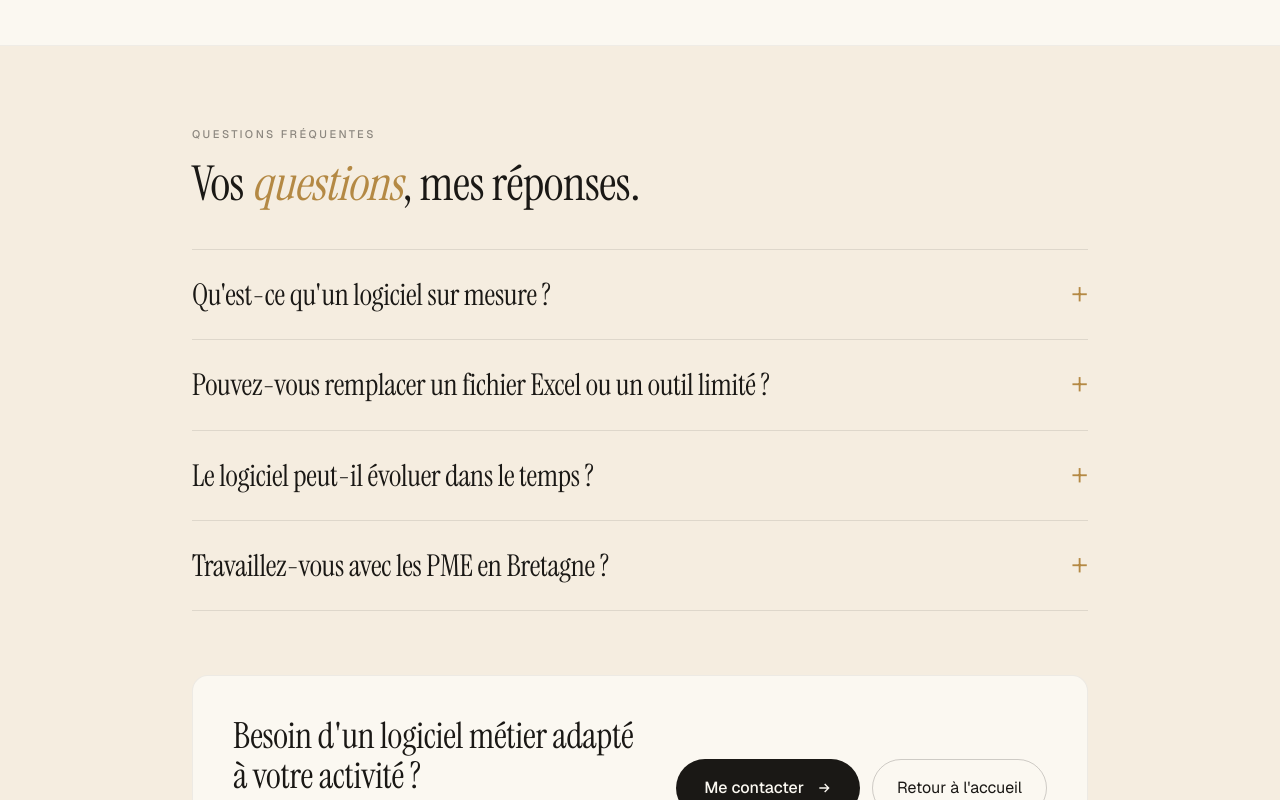
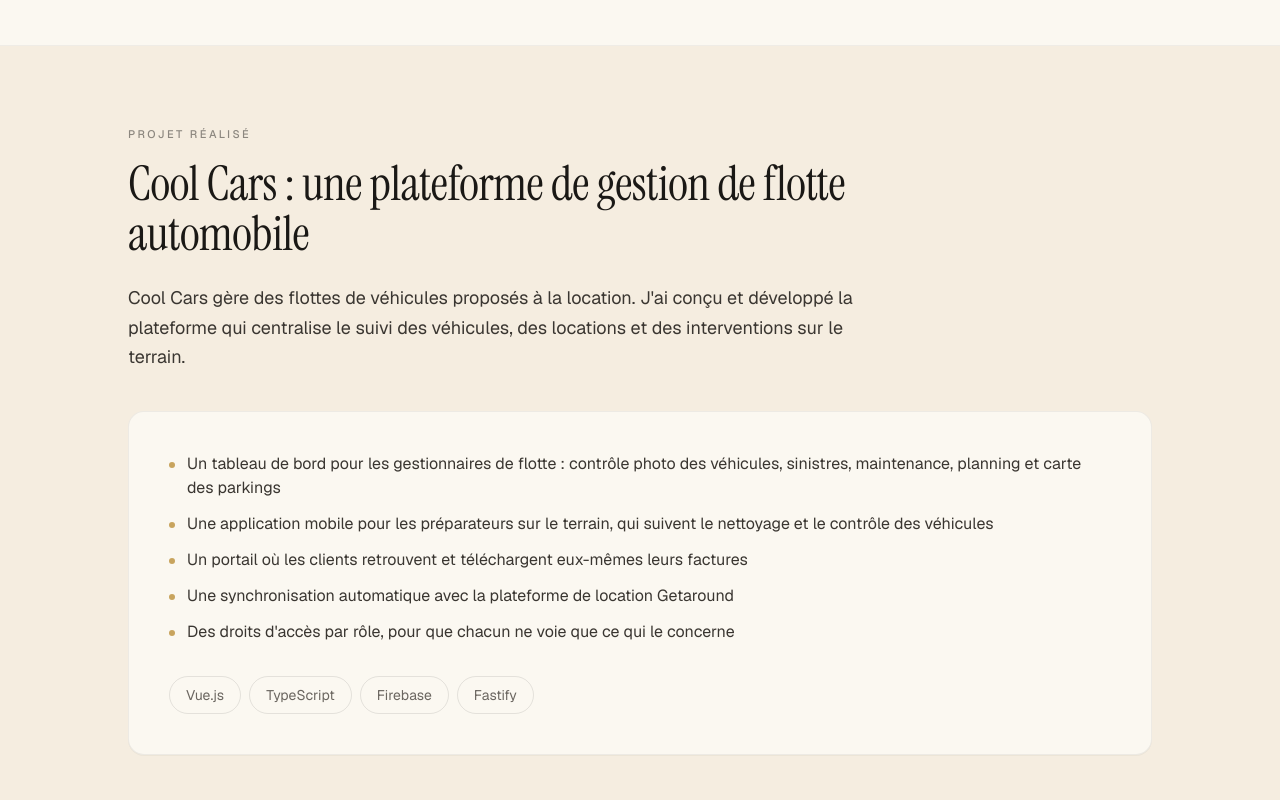
Before and after one commit to antoine-souesme/website, a Next.js app: page /developpement-logiciel-sur-mesure-bretagne in a window 1280 px wide. Shown: the part 1080-1880 px from the top of the page. Built offline with nearby package versions, Linux system fonts and the light colour scheme; no server answers.

Commit message:
feature: Titre et projet Cool Cars sur la page développement sur mesure
Co-Authored-By: Claude Opus 5.5 (1M context) <noreply@anthropic.com>

```diff
--- a/app/components/SeoServicePage.tsx
+++ b/app/components/SeoServicePage.tsx
@@ -3,6 +3,14 @@ import Link from "next/link";
 type FaqItem = {
   question: string;
   answer: string;
+};
+
+type CaseStudy = {
+  eyebrow: string;
+  title: string;
+  context: string;
+  deliverables: string[];
+  stack: string[];
 };
 
 type SeoServicePageProps = {
@@ -15,6 +23,7 @@ type SeoServicePageProps = {
   localValuePoints: string[];
   faqItems: FaqItem[];
   ctaLabel: string;
+  caseStudy?: CaseStudy;
 };
 
 const SeoServicePage = ({
@@ -27,6 +36,7 @@ const SeoServicePage = ({
   localValuePoints,
   faqItems,
   ctaLabel,
+  caseStudy,
 }: SeoServicePageProps) => {
   return (
     <main className="bg-sand-100 text-ink-900">
@@ -93,7 +103,43 @@ const SeoServicePage = ({
         </div>
       </section>
 
-      <section className="py-20 px-6 bg-sand-100">
+      {caseStudy && (
+        <section className="py-20 px-6 bg-sand-100">
+          <div className="max-w-5xl mx-auto">
+            <p className="eyebrow mb-4">{caseStudy.eyebrow}</p>
+            <h2 className="font-display text-4xl md:text-5xl serif-h2 mb-6 max-w-4xl">
+              {caseStudy.title}
+            </h2>
+            <p className="text-lg text-ink-700 leading-relaxed max-w-3xl mb-10">
+              {caseStudy.context}
+            </p>
+            <div className="paper rounded-2xl p-10">
+              <ul className="space-y-3 text-ink-700">
+                {caseStudy.deliverables.map((item) => (
+                  <li key={item} className="flex items-start gap-3">
+                    <span className="w-1.5 h-1.5 rounded-full bg-sand-400 mt-2.5 shrink-0" />
+                    <span>{item}</span>
+                  </li>
+                ))}
+              </ul>
+              <div className="mt-8 flex flex-wrap gap-2">
+                {caseStudy.stack.map((tech) => (
+                  <span
+                    key={tech}
+                    className="px-4 py-2 rounded-full border border-ink-900/10 text-sm text-ink-500"
+                  >
+                    {tech}
+                  </span>
+                ))}
+              </div>
+            </div>
+          </div>
+        </section>
+      )}
+
+      <section
+        className={`py-20 px-6 ${caseStudy ? "bg-sand-50 border-t border-ink-900/5" : "bg-sand-100"}`}
+      >
         <div className="max-w-4xl mx-auto">
           <div className="mb-10">
             <p className="eyebrow mb-4">Questions fréquentes</p>
--- a/app/developpement-logiciel-sur-mesure-bretagne/page.tsx
+++ b/app/developpement-logiciel-sur-mesure-bretagne/page.tsx
@@ -37,11 +37,12 @@ const faqItems = [
 ];
 
 export const metadata: Metadata = buildPageMetadata({
-  title: "Développement de logiciel sur mesure en Bretagne",
+  title: "Développement sur mesure en Bretagne : logiciel métier",
   description:
-    "Développement de logiciel sur mesure en Bretagne et Centre Bretagne. Applications métier robustes, évolutives et adaptées à vos processus.",
+    "Développement sur mesure en Bretagne et Centre Bretagne : logiciels et applications métier robustes, évolutives et adaptées à vos processus.",
   path,
   keywords: [
+    "développement sur mesure bretagne",
     "logiciel sur mesure bretagne",
     "développement logiciel centre bretagne",
     "application métier sur mesure",
@@ -67,7 +68,7 @@ export default function DeveloppementLogicielSurMesurePage() {
       <Navbar />
       <SeoServicePage
         eyebrow="Logiciel métier"
-        h1="Développement de logiciel sur mesure en Bretagne"
+        h1="Développement sur mesure en Bretagne : votre logiciel métier"
         intro="Je développe des logiciels métier qui simplifient vos opérations quotidiennes et rendent vos données plus exploitables pour piloter l'activité."
         primaryKeyword="logiciel sur mesure bretagne"
         secondaryKeywords={[
@@ -88,6 +89,20 @@ export default function DeveloppementLogicielSurMesurePage() {
           "Livraison incrémentale pour obtenir de la valeur vite",
           "Support fiable après la mise en service",
         ]}
+        caseStudy={{
+          eyebrow: "Projet réalisé",
+          title: "Cool Cars : une plateforme de gestion de flotte automobile",
+          context:
+            "Cool Cars gère des flottes de véhicules proposés à la location. J'ai conçu et développé la plateforme qui centralise le suivi des véhicules, des locations et des interventions sur le terrain.",
+          deliverables: [
+            "Un tableau de bord pour les gestionnaires de flotte : contrôle photo des véhicules, sinistres, maintenance, planning et carte des parkings",
+            "Une application mobile pour les préparateurs sur le terrain, qui suivent le nettoyage et le contrôle des véhicules",
+            "Un portail où les clients retrouvent et téléchargent eux-mêmes leurs factures",
+            "Une synchronisation automatique avec la plateforme de location Getaround",
+            "Des droits d'accès par rôle, pour que chacun ne voie que ce qui le concerne",
+          ],
+          stack: ["Vue.js", "TypeScript", "Firebase", "Fastify"],
+        }}
         faqItems={faqItems}
         ctaLabel="Besoin d'un logiciel métier adapté à votre activité ?"
       />
```
